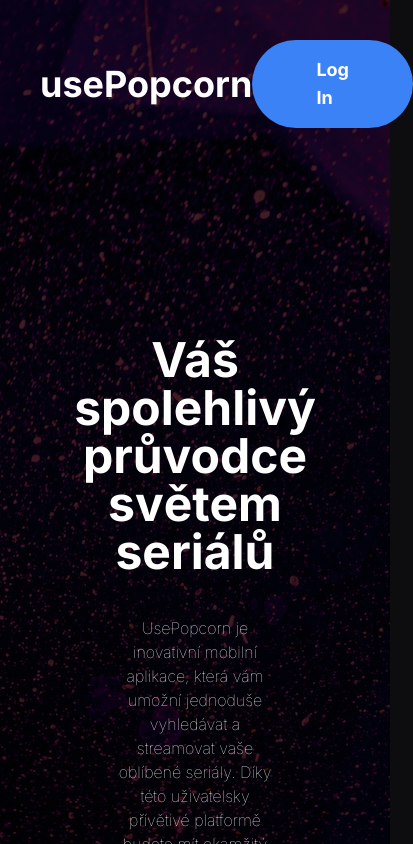
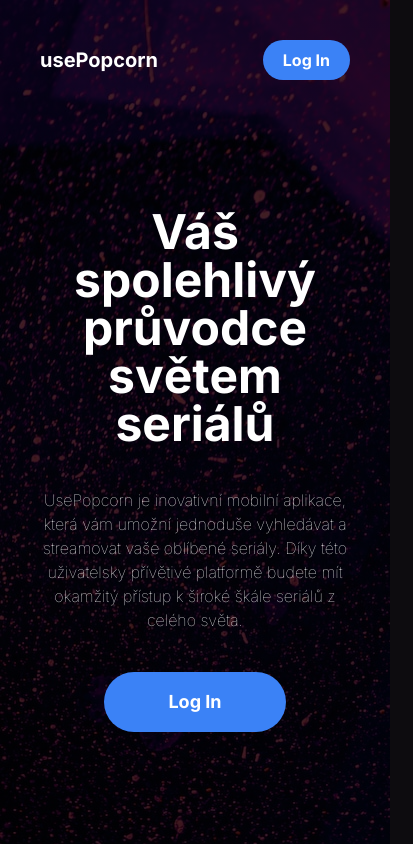
Before and after one commit to PavelMedek/usePopcorn, a Next.js app: page / in a window 390 px wide. Shown: the top 844 px of the page, 413 px wide, since content can reach past the window. Built offline with nearby package versions, Linux system fonts and the light colour scheme.

Commit message:
add media query to landing page

```diff
--- a/app/page.js
+++ b/app/page.js
@@ -5,17 +5,17 @@
   return (
     <main className="background min-h-screen text-white p-10">
       <nav className="flex justify-between items-center">
-        <p className="text-4xl font-bold">usePopcorn</p>
+        <p className="text-4xl font-bold sm:text-xl">usePopcorn</p>
         <Link
           href="/login"
-          className="bg-blue-500 py-4 px-16 rounded-full font-bold text-lg "
+          className="bg-blue-500 py-4 px-16 rounded-full font-bold text-lg sm:px-5 sm:py-2 sm:text-base"
         >
           Log In
         </Link>
       </nav>
 
-      <section className="flex justify-center mt-52 ">
-        <div className="flex flex-col items-center w-1/2 gap-10">
+      <section className="flex justify-center mt-52 sm:mt-32 ">
+        <div className="flex flex-col items-center w-1/2 gap-10 sm:gap-x-0 sm:w-full">
           <h1 className="text-5xl font-bold text-center">
             Váš spolehlivý průvodce světem seriálů
           </h1>
--- a/tailwind.config.js
+++ b/tailwind.config.js
@@ -1,18 +1,25 @@
 /** @type {import('tailwindcss').Config} */
 module.exports = {
   content: [
-    './pages/**/*.{js,ts,jsx,tsx,mdx}',
-    './components/**/*.{js,ts,jsx,tsx,mdx}',
-    './app/**/*.{js,ts,jsx,tsx,mdx}',
+    "./pages/**/*.{js,ts,jsx,tsx,mdx}",
+    "./components/**/*.{js,ts,jsx,tsx,mdx}",
+    "./app/**/*.{js,ts,jsx,tsx,mdx}",
   ],
   theme: {
-    extend: {
-      backgroundImage: {
-        'gradient-radial': 'radial-gradient(var(--tw-gradient-stops))',
-        'gradient-conic':
-          'conic-gradient(from 180deg at 50% 50%, var(--tw-gradient-stops))',
-      },
+    extend: {},
+    screens: {
+      xl: { max: "1279px" },
+      // => @media (max-width: 1279px) { ... }
+
+      lg: { max: "1023px" },
+      // => @media (max-width: 1023px) { ... }
+
+      md: { max: "767px" },
+      // => @media (max-width: 767px) { ... }
+
+      sm: { max: "639px" },
+      // => @media (max-width: 639px) { ... }
     },
   },
   plugins: [],
-}
+};
```
